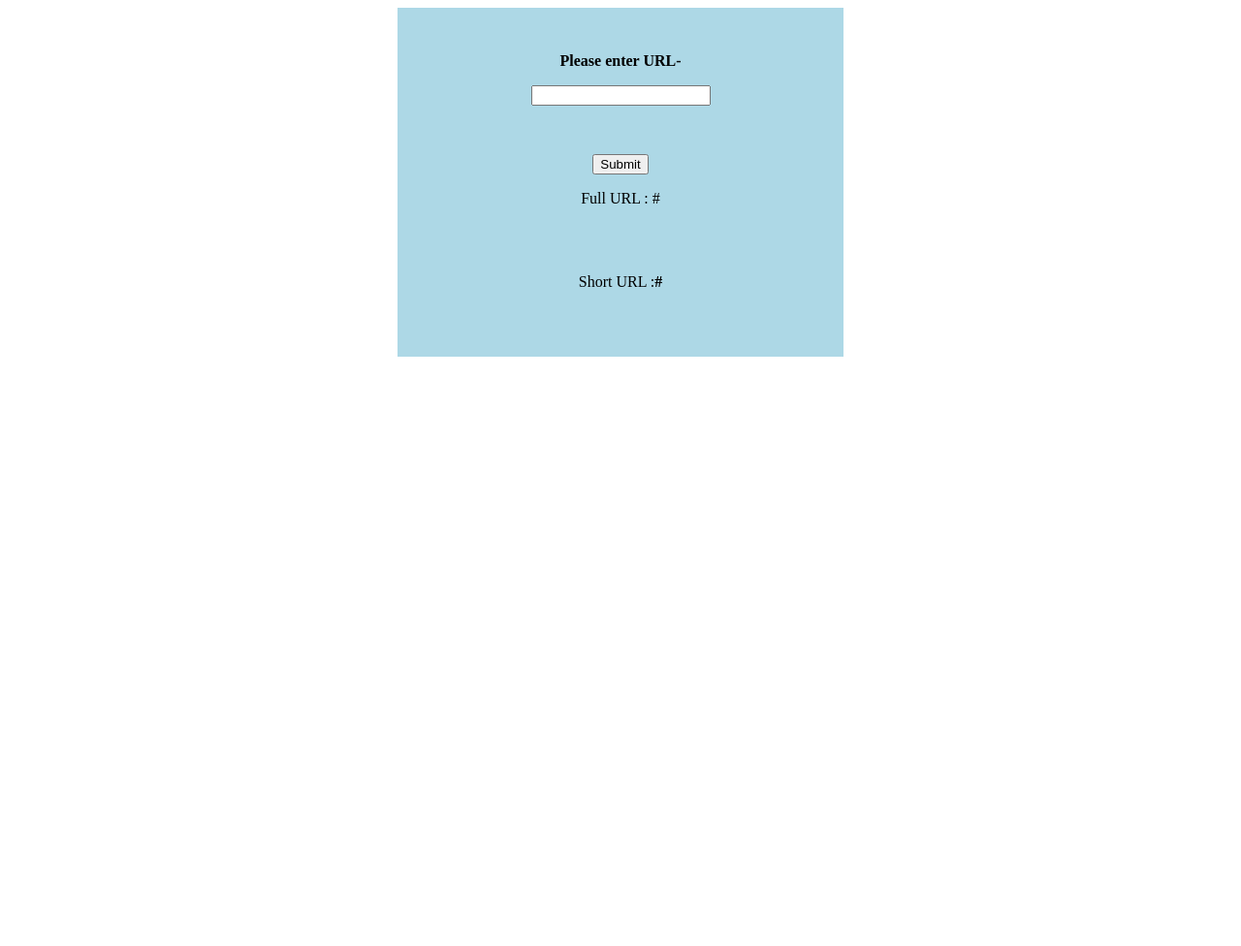
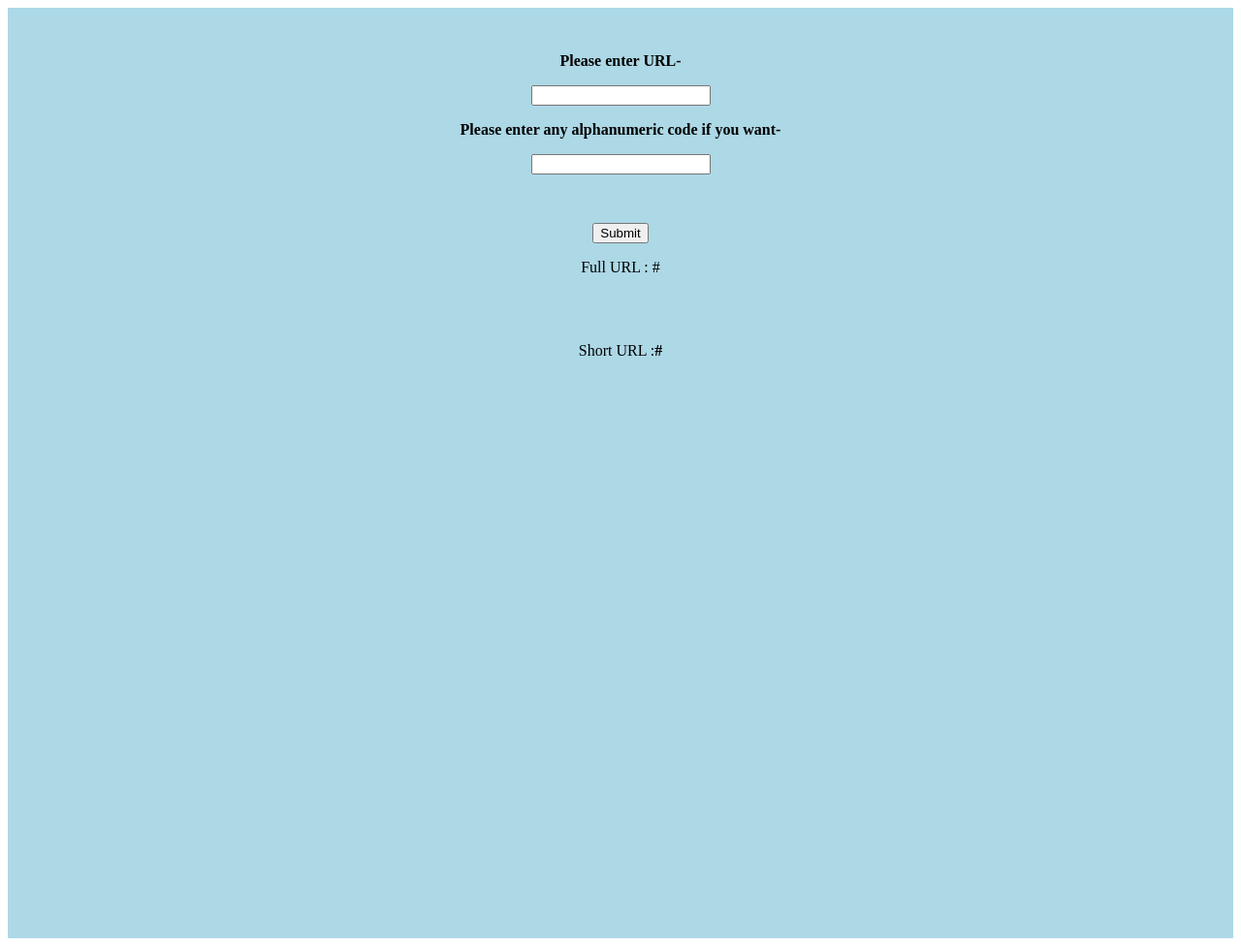
Before and after one commit to Priyanshu052600/url_hashing, a Django app: template templates/base/index.html in a window 1280 px wide. Shown: the whole page at 97% size. Before the commit the page ends 368 px from the top, so only its background shows below. Run offline with Django 4.2, Linux system fonts and the light colour scheme; the template is opened without the code that fills it: most values are stand-ins (such as "Sample title", 1, 10 or a date in 2020).

Commit message:
all file updated

```diff
--- a/base/views.py
+++ b/base/views.py
@@ -7,7 +7,8 @@ from django.shortcuts import redirect
 def createurl(request):
     if request.method=="POST":
         full_url=request.POST.get('full_url')
-        obj=Url.create(full_url)
+        Code=request.POST.get('code')
+        obj=Url.create(full_url,Code)
         return render(request,'base/index.html',{
             'full_url' :obj.full_url,
             'short_url': request.get_host()+'/'+obj.short_url
--- a/templates/base/index.html
+++ b/templates/base/index.html
@@ -7,8 +7,8 @@
     </head>
     <Style>
         form{
-            width: 400px;
-            height: 300px;
+            width: 9 00px;
+            height: 900px;
             background-color: lightblue;
             display: flex;
             flex-direction: column;
@@ -25,6 +25,8 @@
             {% csrf_token %}
             <p><b>Please enter URL-</b></p>
             <input type="text" name="full_url">
+            <p><b>Please enter any alphanumeric code if you want-</b></p>
+            <input type="text" name="code">
             <button type="submit">Submit</button>
             <p>
                Full URL : {{ full_url }}
```
Also changed, not shown: base/models.py (+5 -2 lines), db.sqlite3, 1 other file.
